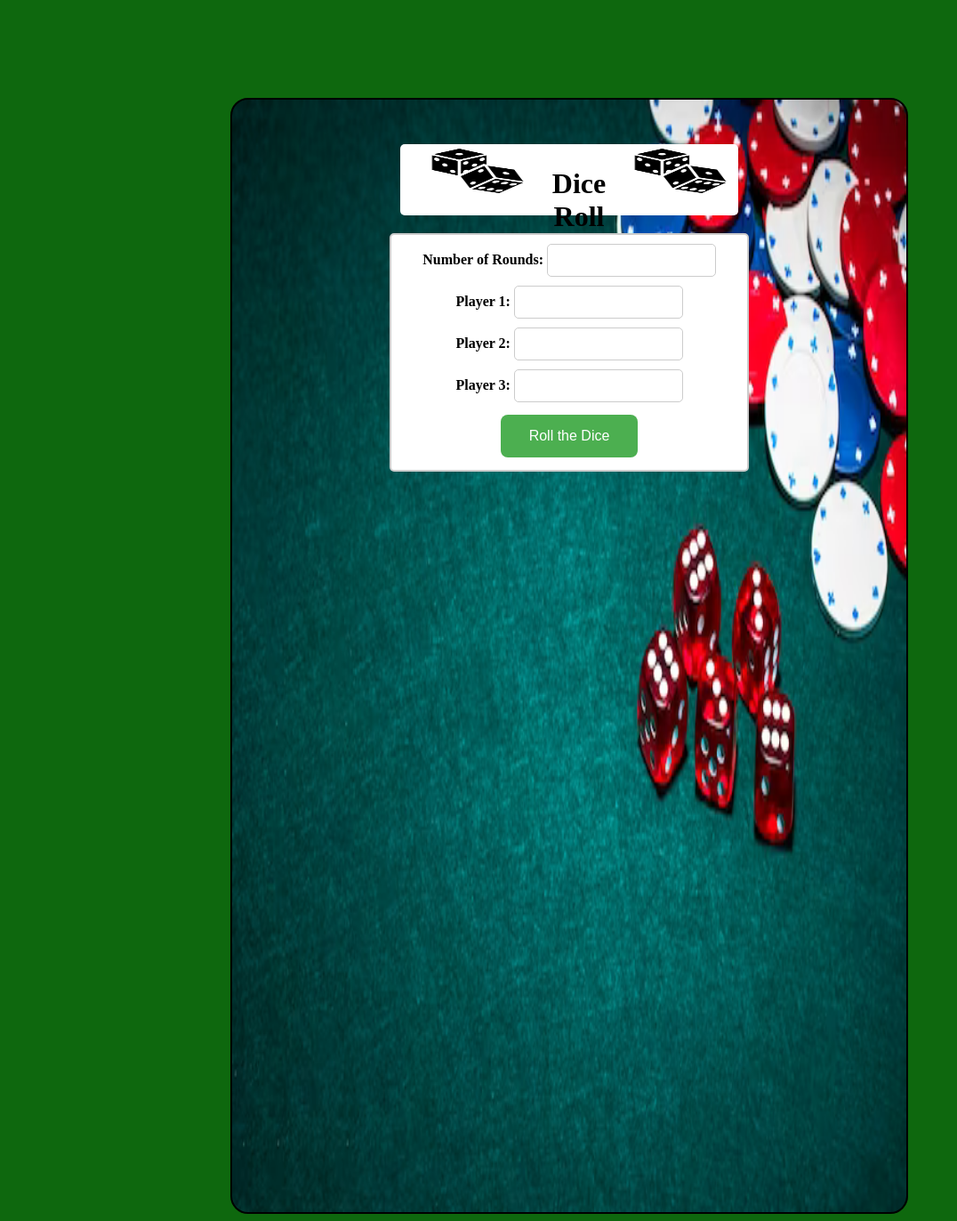
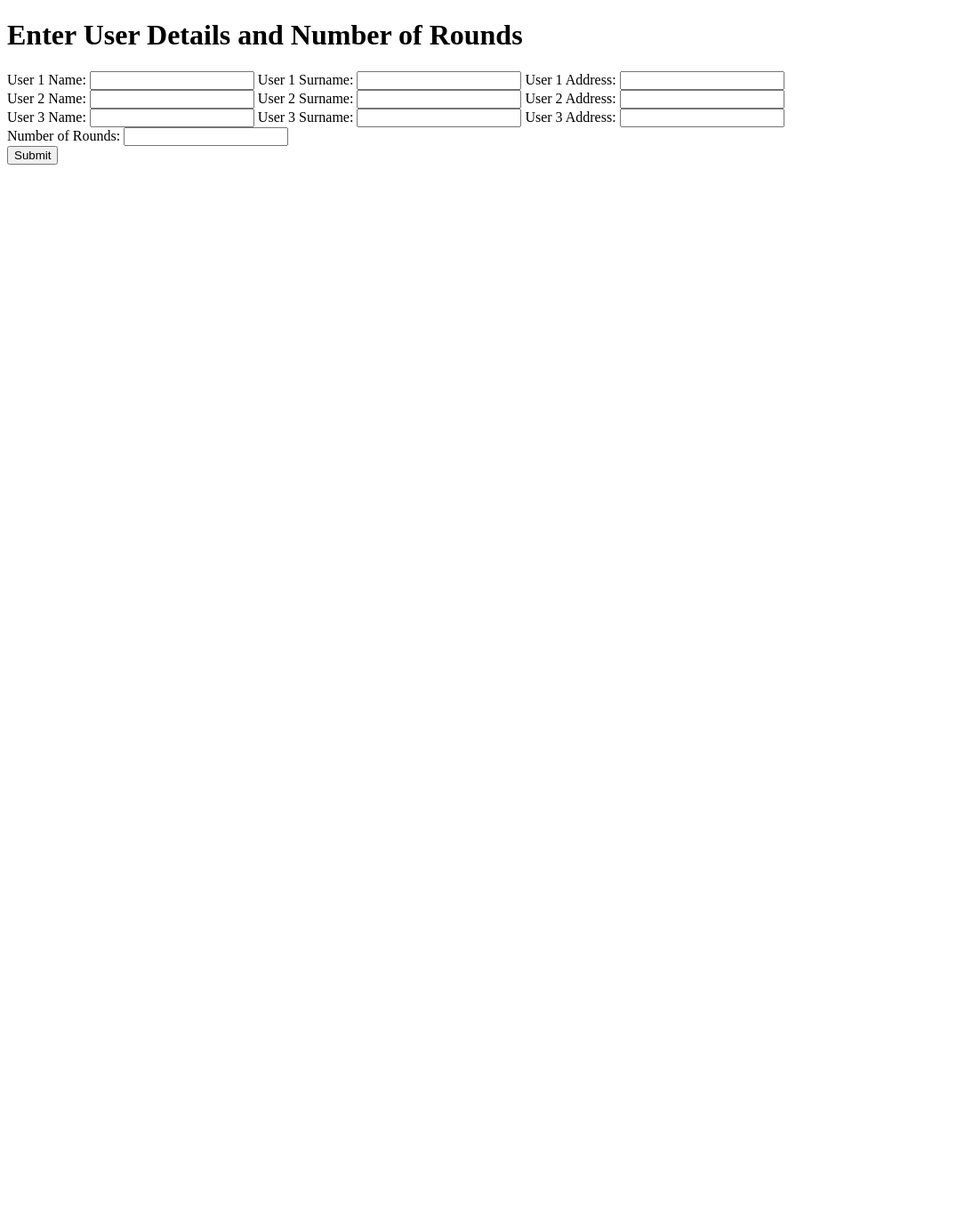
Before and after one commit to martin3212/gamblingroom, a PHP site: page / in a window 1280 px wide. Shown: the whole page at 89% size, without its empty margins (0-1076 px from the left). After the commit the page ends 185 px from the top, so only its background shows below. Run offline with PHP 8.4, Linux system fonts and the light colour scheme.

Commit message:
Add files via upload

```diff
--- a/index.php
+++ b/index.php
@@ -1,72 +1,75 @@
-<!DOCTYPE html>
-<html>
-    <head>
-        <title>Gambling room</title>
-        <link rel="stylesheet" href="style.css" type="text/css" media="all">
-        <link rel="shortcut icon" type="image/x-icon" href="slike/money.png">
-    </head>
-    <body class="background">
-        <div class="okvir">
-            <div class="naslov"><div class="slika1"></div><div class="dice"><h1>Dice Roll</h1></div><div class="slika2"></div></div>
-            <form class="vpis" method="post" action="<?php echo $_SERVER['PHP_SELF']; ?>">
-                <label for="rounds">Number of Rounds:</label>
-                <input type="number" id="rounds" name="rounds" min="1" required><br>
-                <label for="player1">Player 1:</label>
-                <input type="text" id="player1" name="players[]" required><br>
-                <label for="player2">Player 2:</label>
-                <input type="text" id="player2" name="players[]" required><br>
-                <label for="player3">Player 3:</label>
-                <input type="text" id="player3" name="players[]" required><br>
-                <input type="submit" name="roll_dice" value="Roll the Dice">
-            </form>
+<?php
+session_start();
 
-            <?php
-            if ($_SERVER["REQUEST_METHOD"] == "POST" && isset($_POST['roll_dice'])) {
-                function rollDice() {
-                    return rand(1, 6);
+// Enable error reporting for debugging
+ini_set('display_errors', 1);
+ini_set('display_startup_errors', 1);
+error_reporting(E_ALL);
+
+// Helper function to print debug information (optional)
+function debug_output($data) {
+    file_put_contents('debug.log', print_r($data, true), FILE_APPEND);
 }
 
-                if(isset($_POST['players']) && is_array($_POST['players'])) {
-                    $players = $_POST['players'];
-                } else {
-                    // Default player names
-                    $players = array("Player 1", "Player 2", "Player 3");
+// Check if the form is submitted
+if ($_SERVER['REQUEST_METHOD'] == 'POST' && isset($_POST['users']) && isset($_POST['rounds'])) {
+    $_SESSION['users'] = $_POST['users'];
+    $_SESSION['rounds'] = (int)$_POST['rounds'];
+    $_SESSION['current_round'] = 1;
+
+    // Initialize dice rolls for each user
+    foreach ($_SESSION['users'] as &$user) {
+        $user['dice'] = [];
+        $user['total_sum'] = 0;
     }
 
-                $rounds = isset($_POST['rounds']) ? intval($_POST['rounds']) : 1;
+    // Debug output
+    debug_output($_SESSION);
 
-                $results = array();
-                $totals = array();
-
-                foreach ($players as $player) {
-                    $totals[$player] = 0; // Initialize total score for each player
-                }
-                echo "<div class='game-results'>";
-                for ($i = 1; $i <= $rounds; $i++) {
-                    echo "<h3>Round $i</h3>";
-                    foreach ($players as $player) {
-                        $roll = rollDice();
-                        $results[$player][$i] = $roll;
-                        $totals[$player] += $roll;
-                        echo "$player rolled: $roll<br>";
-                    }
-                }
-
-                // Finding the winner
-                arsort($totals);
-                $winner = key($totals);
-                $winningScore = current($totals);
-
-                echo "<br>$winner wins with a total score of $winningScore!<br>";
-
-                // Display total scores for each player
-                echo "<br>Total Scores:<br>";
-                foreach ($totals as $player => $score) {
-                    echo "$player: $score<br>";
-                }
-                echo "</div>";
+    // Redirect to game page to handle gameplay
+    header('Location: game.php');
+    exit();
 }
 ?>
+
+<!DOCTYPE html>
+<html lang="en">
+<head>
+    <meta charset="UTF-8">
+    <title>Dice Game</title>
+</head>
+<body>
+    <h1>Enter User Details and Number of Rounds</h1>
+    <form action="<?php echo $_SERVER['PHP_SELF']; ?>" method="post">
+        <div>
+            <label for="user1_name">User 1 Name:</label>
+            <input type="text" id="user1_name" name="users[0][name]" required>
+            <label for="user1_surname">User 1 Surname:</label>
+            <input type="text" id="user1_surname" name="users[0][surname]" required>
+            <label for="user1_address">User 1 Address:</label>
+            <input type="text" id="user1_address" name="users[0][address]" required>
         </div>
+        <div>
+            <label for="user2_name">User 2 Name:</label>
+            <input type="text" id="user2_name" name="users[1][name]" required>
+            <label for="user2_surname">User 2 Surname:</label>
+            <input type="text" id="user2_surname" name="users[1][surname]" required>
+            <label for="user2_address">User 2 Address:</label>
+            <input type="text" id="user2_address" name="users[1][address]" required>
+        </div>
+        <div>
+            <label for="user3_name">User 3 Name:</label>
+            <input type="text" id="user3_name" name="users[2][name]" required>
+            <label for="user3_surname">User 3 Surname:</label>
+            <input type="text" id="user3_surname" name="users[2][surname]" required>
+            <label for="user3_address">User 3 Address:</label>
+            <input type="text" id="user3_address" name="users[2][address]" required>
+        </div>
+        <div>
+            <label for="rounds">Number of Rounds:</label>
+            <input type="number" id="rounds" name="rounds" min="1" required>
+        </div>
+        <button type="submit">Submit</button>
+    </form>
 </body>
 </html>
```
Also changed, not shown: game.php (added, +111 -0 lines), 1 other file. Lines whose indentation alone changed are shown as unchanged.
